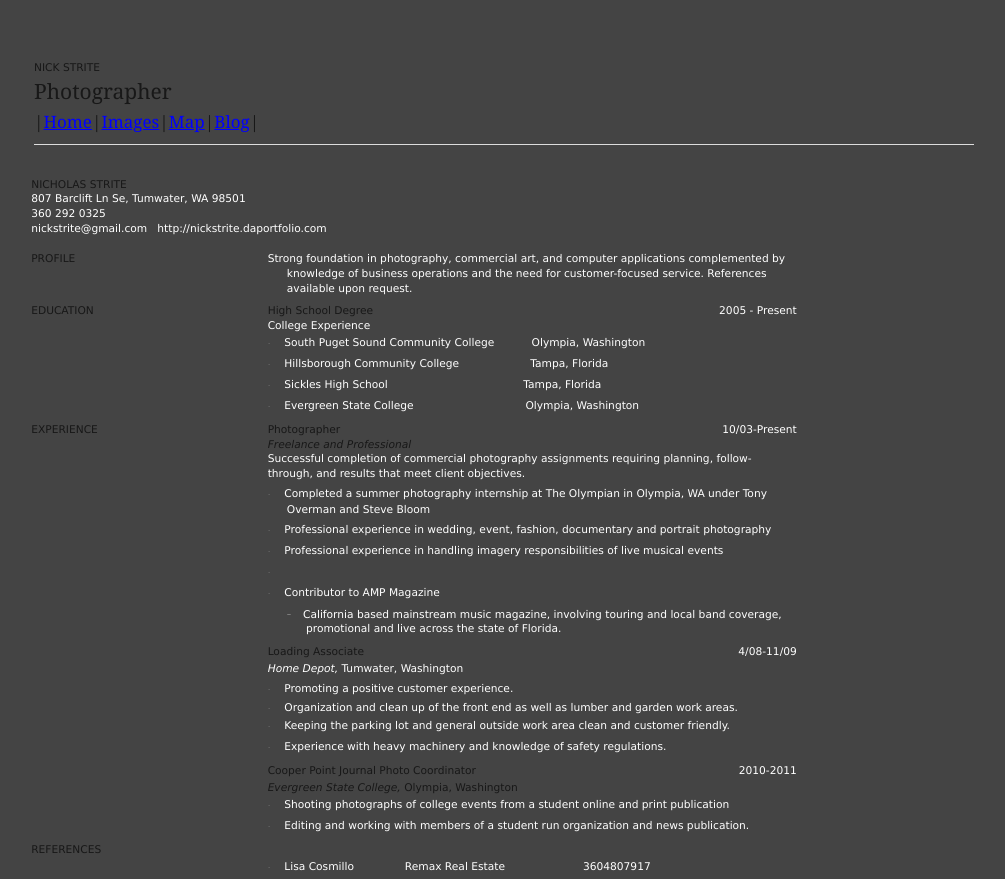
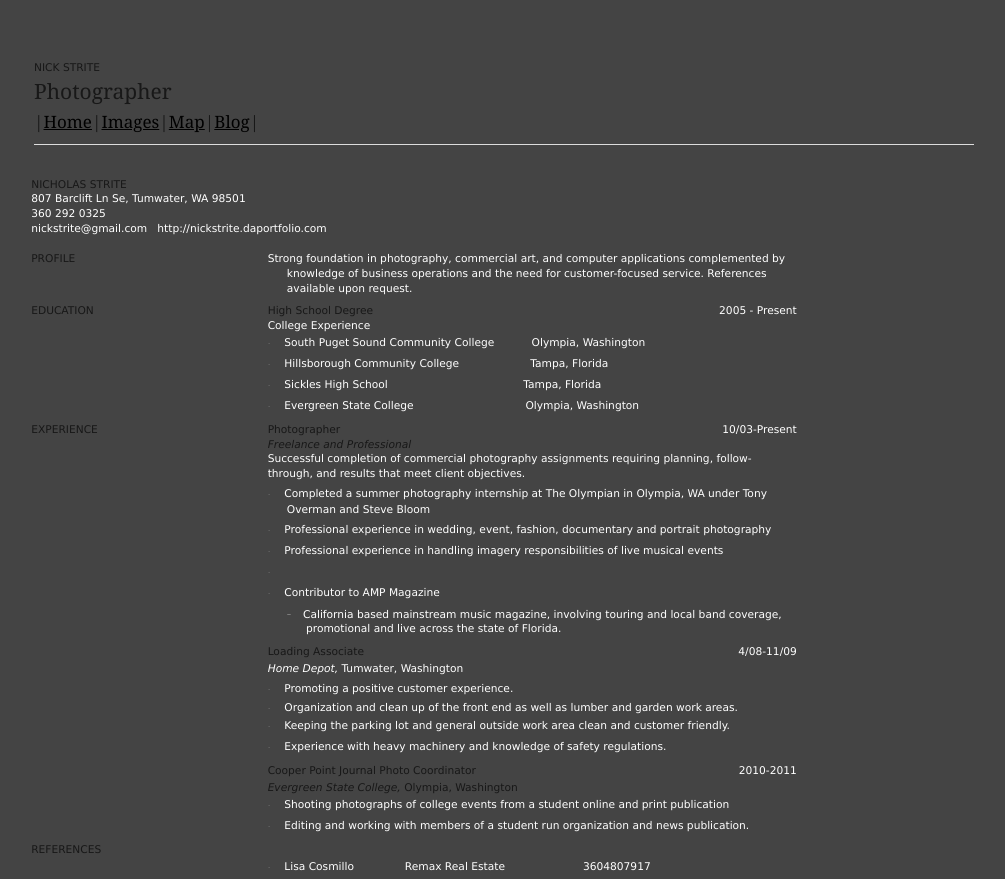
Before and after one commit to nstrite/Nick-Strite-Site, a plain HTML site: page public/resume.html in a window 1280 px wide. Shown: the top 879 px of the page, without its empty margins (136-1141 px from the left). Drawn offline with nearby package versions, Linux system fonts and the light colour scheme.

Commit message:
resume links

```diff
--- a/public/resume.html
+++ b/public/resume.html
@@ -137,11 +137,11 @@ h3
 	font-weight:normal;
 	font-style:italic;}
 a:link, span.MsoHyperlink
-	{color:blue;
+	{color:black;
 	text-decoration:underline;
 	text-underline:single;}
 a:visited, span.MsoHyperlinkFollowed
-	{color:purple;
+	{color:grey;
 	text-decoration:underline;
 	text-underline:single;}
 table.MsoNormalTable
```
